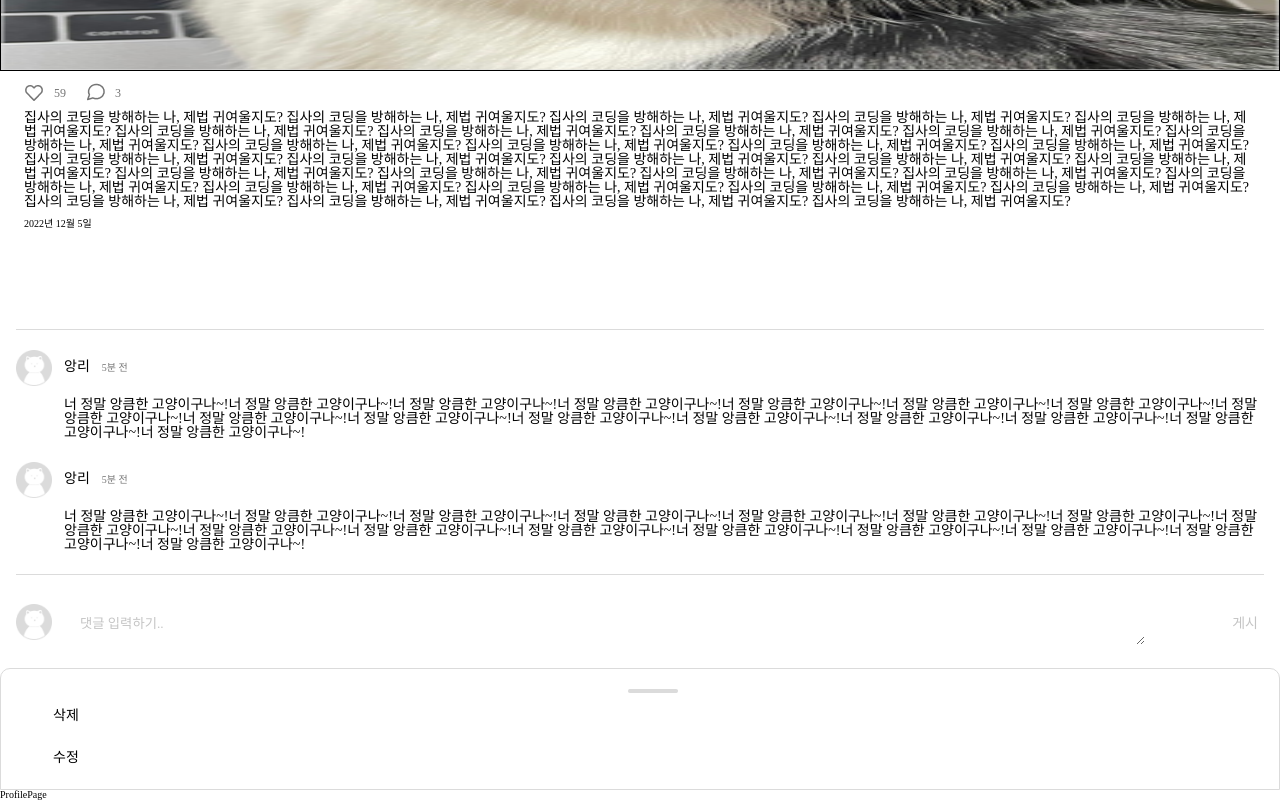
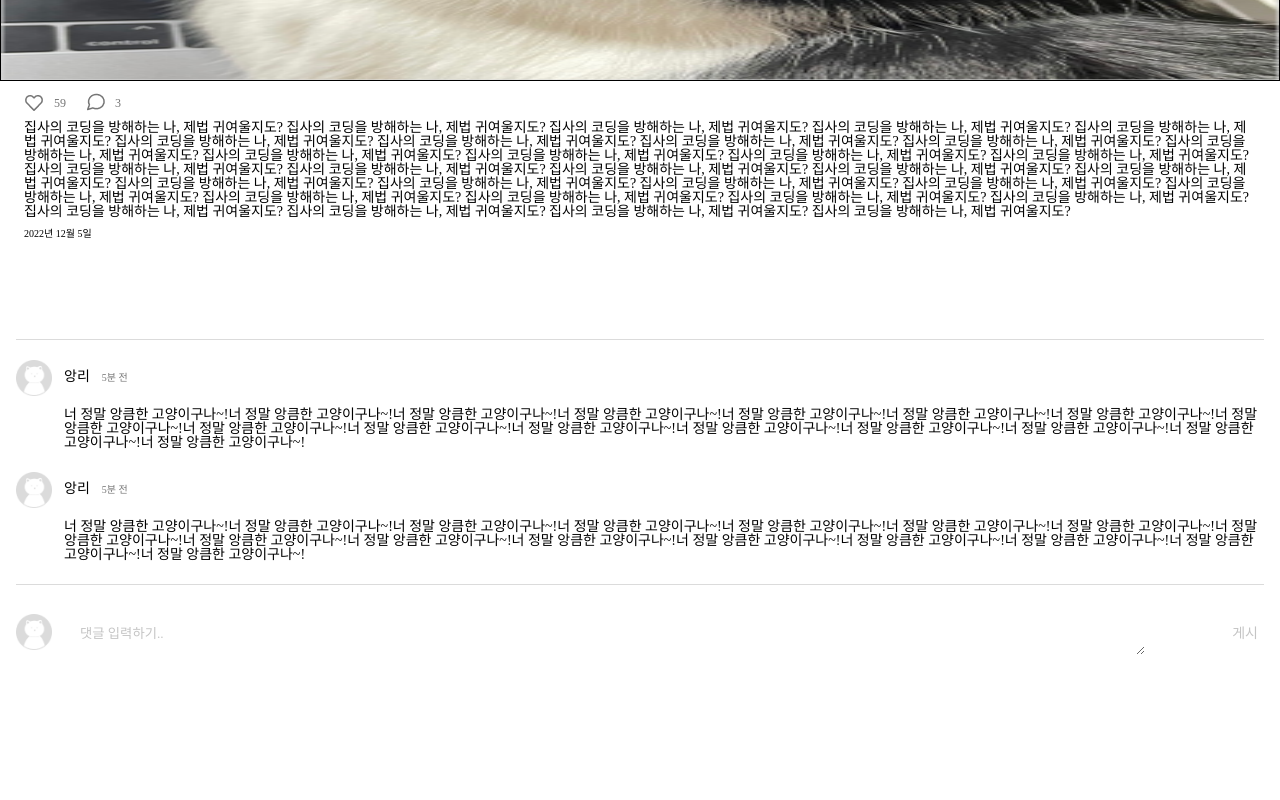
Before and after one commit to 13oosters/project-sns-react, a React (Create React App) app: page /account in a window 1280 px wide. Shown: the part 279-1079 px from the top of the page. After the commit the page ends 958 px from the top, so only its background shows below. Built offline with nearby package versions, Linux system fonts and the light colour scheme.

Commit message:
design: PostPage모달창 스타일 진행중 #6

```diff
--- a/src/components/post/Detail.js
+++ b/src/components/post/Detail.js
@@ -3,11 +3,11 @@ import React from "react";
 import Card from "../common/Card";
 import Dialog from "../post/Dialog";
 
-export default function Detail() {
+export default function Detail({ setIsModal }) {
   return (
     <section>
       <h2 class="sr-only">게시글</h2>
-      <Card />
+      <Card setIsModal={setIsModal} />
       <Dialog />
     </section>
   );
--- a/src/pages/PostPage.js
+++ b/src/pages/PostPage.js
@@ -1,4 +1,4 @@
-import React from "react";
+import React, { useState } from "react";
 import styled from "styled-components";
 
 import Header from "../components/style/Header";
@@ -6,12 +6,18 @@ import Detail from "../components/post/Detail";
 import ModalImage from "../assets/image/icon-modal.png";
 
 const ModalDiv = styled.div`
+  display: ${(props) => (!props.isModal ? "none" : "block")};
+  width: 100%;
+  position: fixed;
+  bottom: 0;
   background-color: #ffffff;
   border: 1px solid #dbdbdb;
   border-top-left-radius: 1rem;
   border-top-right-radius: 1rem;
   padding: 1.6rem 0 1rem 2.6rem;
   text-align: center;
+  transform: translateY(0);
+  transition: all 1s;
 `;
 
 const ModalLi = styled.li`
@@ -22,16 +28,18 @@ const ModalLi = styled.li`
 `;
 
 export default function PostPage() {
+  const [isModal, setIsModal] = useState(false);
+
   return (
     <>
-      <section>
+      <div>
         <h1 className="sr-only">게시글 상세보기</h1>
         <Header type="post" />
-        <Detail />
-      </section>
+        <Detail setIsModal={setIsModal} />
+      </div>
       <section>
         <h2 className="sr-only">게시글 삭제 수정모달창</h2>
-        <ModalDiv>
+        <ModalDiv isModal={isModal}>
           <img src={ModalImage} alt="모달창 아이콘" />
           <ul>
             <ModalLi>삭제</ModalLi>
--- a/src/pages/ProfilePage.js
+++ b/src/pages/ProfilePage.js
@@ -4,8 +4,8 @@ import PostPage from "./PostPage";
 export default function ProfilePage() {
   return (
     <>
+      <div>ProfilePage</div>
       <PostPage />
-      <div>ProfilePage</div>
     </>
   );
 }
```
